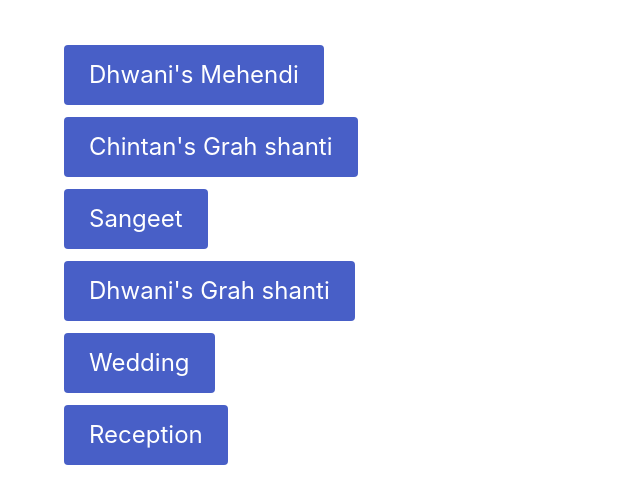
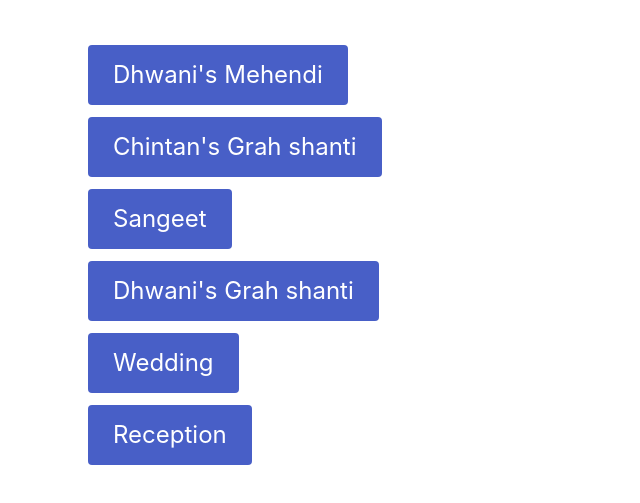
Before and after one commit to chintanmshah/chintanmshah.github.io, a plain HTML site: page wedding/album.html in a window 1280 px wide. Shown: the part 87-590 px from the top of the page, without its empty margins (0-640 px from the left). Drawn offline with nearby package versions, Linux system fonts and the light colour scheme.

Commit message:
Add padding

```diff
--- a/wedding/album.html
+++ b/wedding/album.html
@@ -17,7 +17,7 @@
 					<p class="title">Album Links</p>
 				</div>
 			</section>
-			<div class="content">
+			<div class="content pl-5">
 				<form>
 					<div class="field">
 						<div class="control">
```
